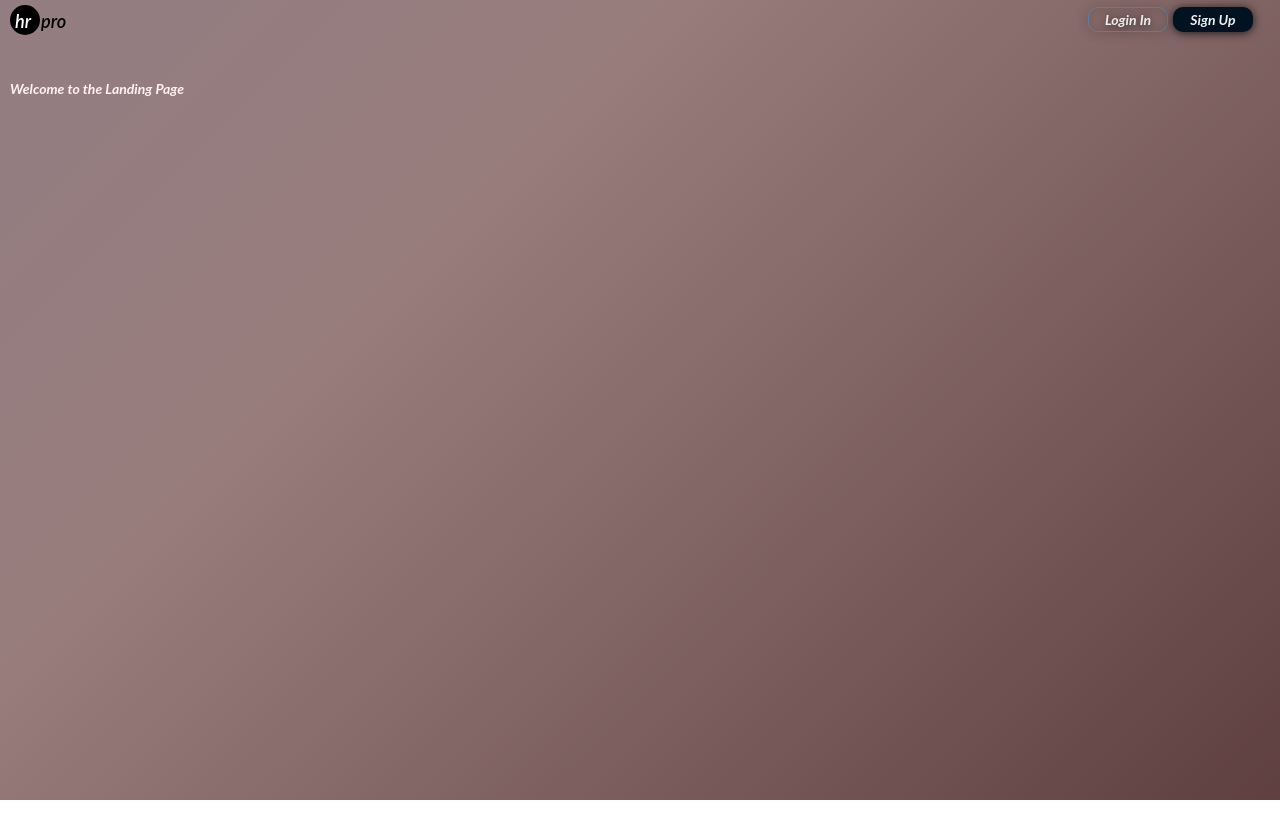
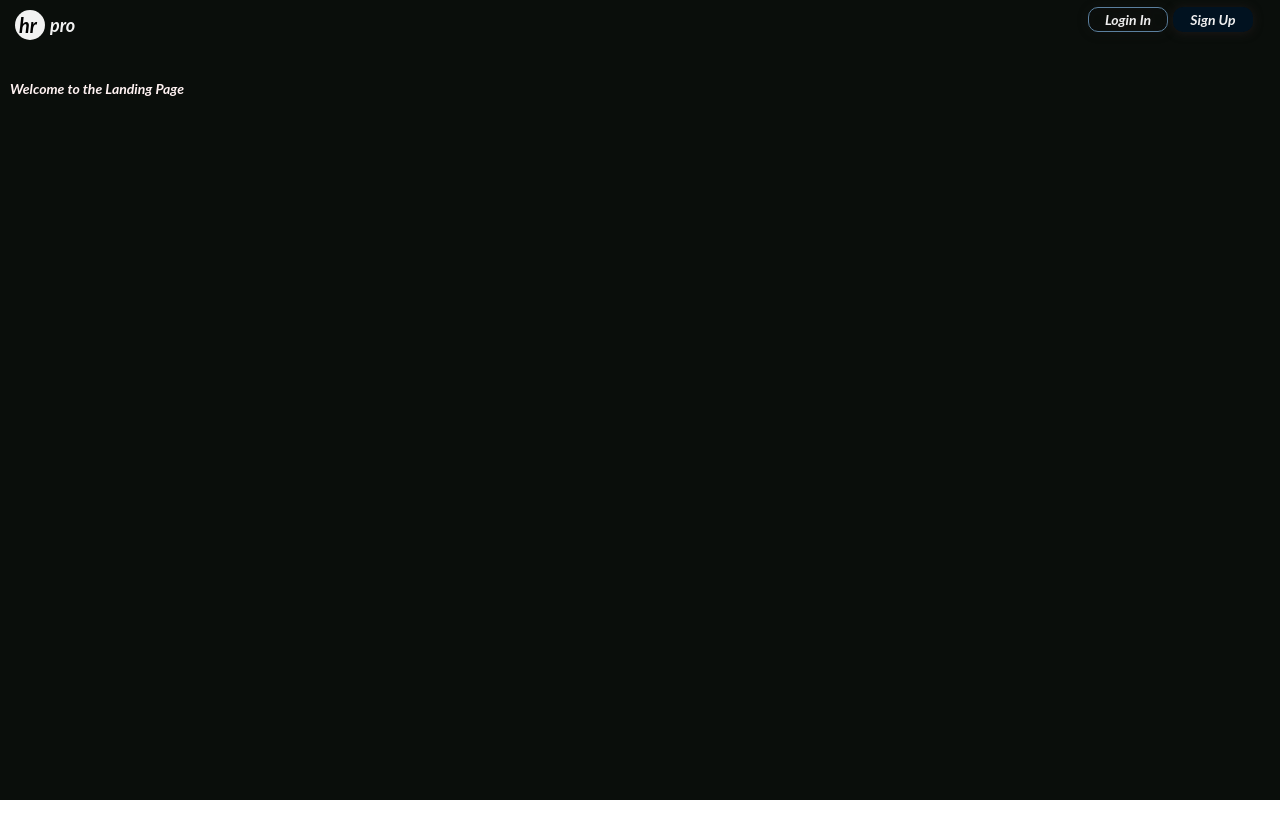
Before and after one commit to aplusInDev/hr-pro, a React (Create React App) app: page / in a window 1280 px wide. Shown: the top 838 px of the page. Built offline with nearby package versions, Linux system fonts and the light colour scheme.

Commit message:
adding Logo component and updating it style

```diff
--- a/src/assets/css/Header.css
+++ b/src/assets/css/Header.css
@@ -6,32 +6,6 @@
   position: absolute;
   top: 0;
   left: 0;
-}
-
-.main-header h1 {
-  font: italic bold 25px 'Lato', sans-serif;
-  color: #F2F2F2;
-  width: 200px;
-  height: 40px;
-  padding-left: 10px;
-  padding-top: 10px;
-  display: flex;
-  flex-flow: row nowrap;
-}
-
-.main-header h1 > span {
-  font: italic bold 25px 'Lato', sans-serif;
-  background-color: #F2F2F2;
-  border-radius: 50%;
-  color: #000000;
-  width: 35px;
-  height: 35px;
-  margin-right: 5px;
-  padding-left: 4px;
-  display: flex;
-  flex-direction: row;
-  justify-content: flex-start;
-  align-items: center;
 }
 
 .main-header ul.header-icons {
@@ -66,11 +40,6 @@
 .header-icons > li:last-child {
   position: relative;
 }
-
-/* li:last-child:focus .profile-settings,
-li:last-child:hover .profile-settings {
-  display: block;
-} */
 
 .profile-settings.show {
   display: block;
--- a/src/assets/css/LandingPage.css
+++ b/src/assets/css/LandingPage.css
@@ -6,9 +6,10 @@
   overflow-y: scroll;
   scroll-behavior: smooth;
   padding-bottom: 50px;
-  background: linear-gradient(-45deg, rgb(40, 5, 5), rgba(93, 49, 49, 0.632), #02042881, rgba(0, 75, 128, 0.768));
+  background-color: var(--midnight-black);
+  /* background: linear-gradient(-45deg, rgb(40, 5, 5), rgba(93, 49, 49, 0.632), #02042881, rgba(0, 75, 128, 0.768));
 	background-size: 400% 400%;
-	animation: gradient 15s ease infinite;
+	animation: gradient 15s ease infinite; */
 }
 
 @keyframes gradient {
@@ -28,29 +29,6 @@
   height: 40px;
   padding: 5px;
   margin-bottom: 30px;
-}
-
-.landing-page .logo {
-  width: calc(100% - 200px);
-  height: 30px;
-  padding-left: 5px;
-}
-
-.logo span {
-  display: inline-block;
-  padding: 5px 1px;
-  width: 30px;
-  height: 30px;
-  color: #000000;
-  font-weight: 600;
-  font-size: 1.3rem;
-}
-
-.logo span:first-child {
-  color: #fefefe;
-  background-color: #000000;
-  border-radius: 50%;
-  padding-left: 5px;
 }
 
 .landing-page .btns {
--- /dev/null
+++ b/src/assets/css/Logo.css
@@ -0,0 +1,31 @@
+.logo {
+  font: italic bold 25px 'Lato', sans-serif;
+  color: #F2F2F2;
+  width: 150px;
+  height: 40px;
+  padding-left: 10px;
+  padding-top: 5px;
+  display: flex;
+  flex-flow: row nowrap;
+}
+
+.logo > span:first-child {
+  font: italic bold 20px 'Lato', sans-serif;
+  background-color: #F2F2F2;
+  border-radius: 50%;
+  color: #000000;
+  width: 30px;
+  height: 30px;
+  margin-right: 5px;
+  padding-left: 4px;
+  display: flex;
+  flex-direction: row;
+  justify-content: flex-start;
+  align-items: center;
+}
+
+.logo > span:last-child {
+  height: 30px;
+  line-height: 30px;
+  font-size: 18px;
+}
--- a/src/assets/css/Register.css
+++ b/src/assets/css/Register.css
@@ -30,30 +30,6 @@
   height: 40px;
   padding: 5px;
   margin-bottom: 30px;
-}
-
-.register .logo,
-.login .logo {
-  width: calc(100% - 200px);
-  height: 30px;
-  padding-left: 5px;
-}
-
-.logo span {
-  display: inline-block;
-  padding: 5px 1px;
-  width: 30px;
-  height: 30px;
-  color: #000000;
-  font-weight: 600;
-  font-size: 1.3rem;
-}
-
-.logo span:first-child {
-  color: #fefefe;
-  background-color: #000000;
-  border-radius: 50%;
-  padding-left: 5px;
 }
 
 .register form,
--- /dev/null
+++ b/src/components/ui/Logo.jsx
@@ -0,0 +1,18 @@
+import React from 'react'
+import { Link } from 'react-router-dom';
+import '../../assets/css/Logo.css';
+
+export default function Logo() {
+  return (
+    <Link to={"/"}>
+      <div className="logo">
+        <span>hr</span>
+        <span>pro</span>
+      </div>
+    </Link>
+  );
+}
+
+  // {/* <h1>
+  //   <span>hr</span> pro
+  // </h1> */}
--- a/src/components/ui/index.js
+++ b/src/components/ui/index.js
@@ -8,3 +8,4 @@ export { default as FText } from './FText';
 export { default as Btn } from './Btn';
 export { default as DragDropContainer } from './DragDropContainer';
 export { default as CalendarForm } from './CalendarForm';
+export { default as Logo } from './Logo';
--- a/src/layouts/Header.jsx
+++ b/src/layouts/Header.jsx
@@ -1,18 +1,15 @@
 import React from 'react'
 import '../assets/css/Header.css'
 import { Icon } from '@iconify/react';
-import { NavLink, Link } from 'react-router-dom';
+import { NavLink } from 'react-router-dom';
+import { Logo } from '../components/ui';
 
 function Header() {
   const role = JSON.parse(localStorage.getItem('currentUser'))?.role;
 
   return (
     <header className='main-header'>
-      <Link to={"/"}>
-        <h1>
-          <span>hr</span> pro
-        </h1>
-      </Link>
+      <Logo />
       <ul className='header-icons'>
         <li className="dark-ground">
           <Icon icon="akar-icons:moon" />
--- a/src/pages/LandingPage.jsx
+++ b/src/pages/LandingPage.jsx
@@ -1,15 +1,13 @@
 import React from 'react'
 import { Link } from 'react-router-dom'
-import { Alert } from '../components/ui';
+import { Alert, Logo } from '../components/ui';
 import "../assets/css/LandingPage.css";
 
 export default function LandingPage() {
   return (
     <div className="landing-page">
       <header>
-        <div className="logo">
-          <span>hr</span><span>pro</span>
-        </div>
+        <Logo />
         <div className="btns">
           <button type='button'><Link to={'login'}>Login In</Link></button>
           <button type='button'><Link to={'register'}>Sign Up</Link></button>
--- a/src/pages/Login.jsx
+++ b/src/pages/Login.jsx
@@ -1,9 +1,9 @@
 import { React } from 'react'
 import httpClient from '../services/httpClient';
-import { Form, redirect, Link , useActionData} from 'react-router-dom';
+import { Form, redirect , useActionData} from 'react-router-dom';
 import "../assets/css/Register.css";
 import Cookies from 'js-cookie';
-import { Alert } from '../components/ui';
+import { Alert, Logo } from '../components/ui';
 
 export default function Login() {
   const errorData = useActionData();
@@ -14,11 +14,7 @@ export default function Login() {
         errorData && <Alert title="Error" body={errorData} />
       }
       <header>
-        <div className="logo">
-          <Link to="/">
-            <span>hr</span><span>pro</span>
-          </Link>
-        </div>
+        <Logo />
       </header>
       <Form method='post' action='/login'>
         <label>
--- a/src/pages/Register.jsx
+++ b/src/pages/Register.jsx
@@ -1,7 +1,8 @@
 import { React, useState } from 'react'
-import { Form, Link, redirect } from 'react-router-dom';
+import { Form, redirect } from 'react-router-dom';
 import httpClient from '../services/httpClient';
 import '../assets/css/Register.css';
+import { Logo } from '../components/ui';
 
 export default function Register() {
   const [isSubmitting, setIsSubmitting] = useState(false);
@@ -37,11 +38,7 @@ export default function Register() {
   return (
     <div className="register">
       <header>
-        <div className="logo">
-          <Link to="/">
-            <span>hr</span><span>pro</span>
-          </Link>
-        </div>
+        <Logo />
       </header>
       <Form
         method='post'
```
